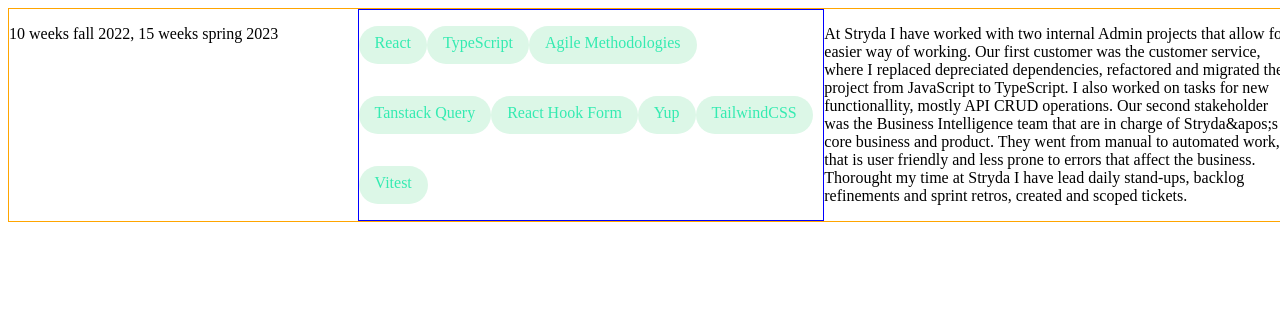
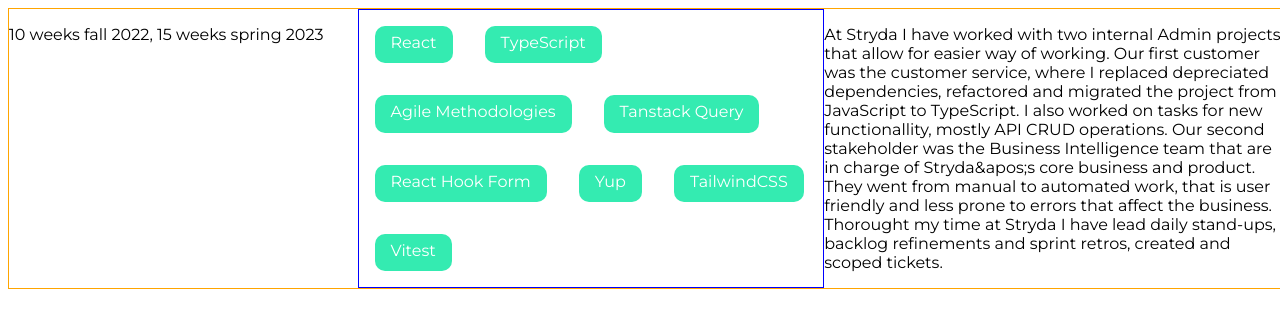
Before and after one commit to fishenchips/portfolio, a Next.js app: page /projects/stryda in a window 1280 px wide. Shown: the top 328 px of the page. Built offline with nearby package versions, Linux system fonts and the light colour scheme.

Commit message:
changing global font

```diff
--- a/src/app/layout.tsx
+++ b/src/app/layout.tsx
@@ -1,3 +1,11 @@
+"use client";
+import { Montserrat } from "@next/font/google";
+
+const montserrat = Montserrat({
+  subsets: ["latin"],
+  weight: "400",
+});
+
 export default function RootLayout({
   children,
 }: {
@@ -10,7 +18,7 @@
         head.tsx. Find out more at https://beta.nextjs.org/docs/api-reference/file-conventions/head
       */}
       <head />
-      <body>{children}</body>
+      <body className={montserrat.className}>{children}</body>
     </html>
   );
 }
--- a/src/components/project/Tag.ts
+++ b/src/components/project/Tag.ts
@@ -15,10 +15,11 @@
 
 export const StyledTag = styled.p`
   padding: 0.5rem 1rem;
+  margin: 1rem;
   line-height: 1.1rem;
-  color: #34ebb1;
-  background-color: #dcf7e7;
-  border-radius: 25px;
+  color: white;
+  background-color: #34ebb1;
+  border-radius: 10px;
   text-align: center;
 `;
 
```
